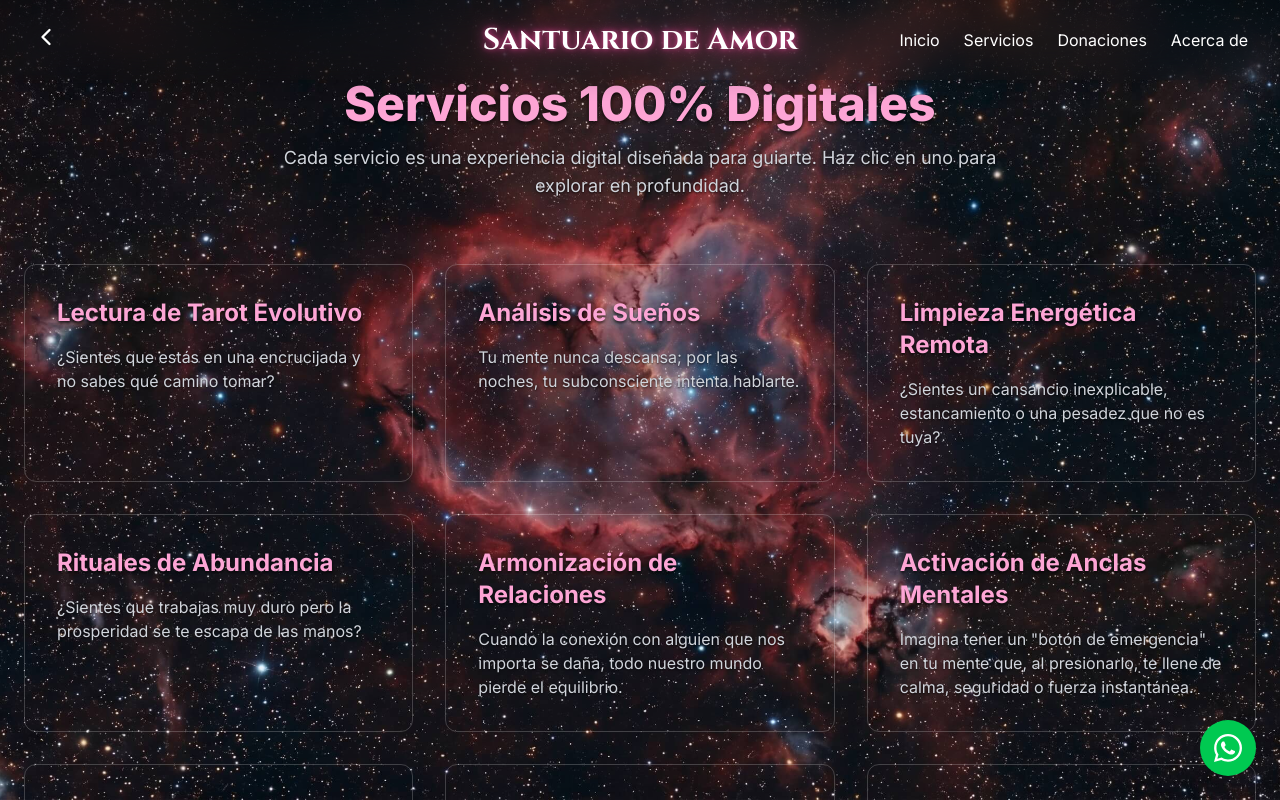
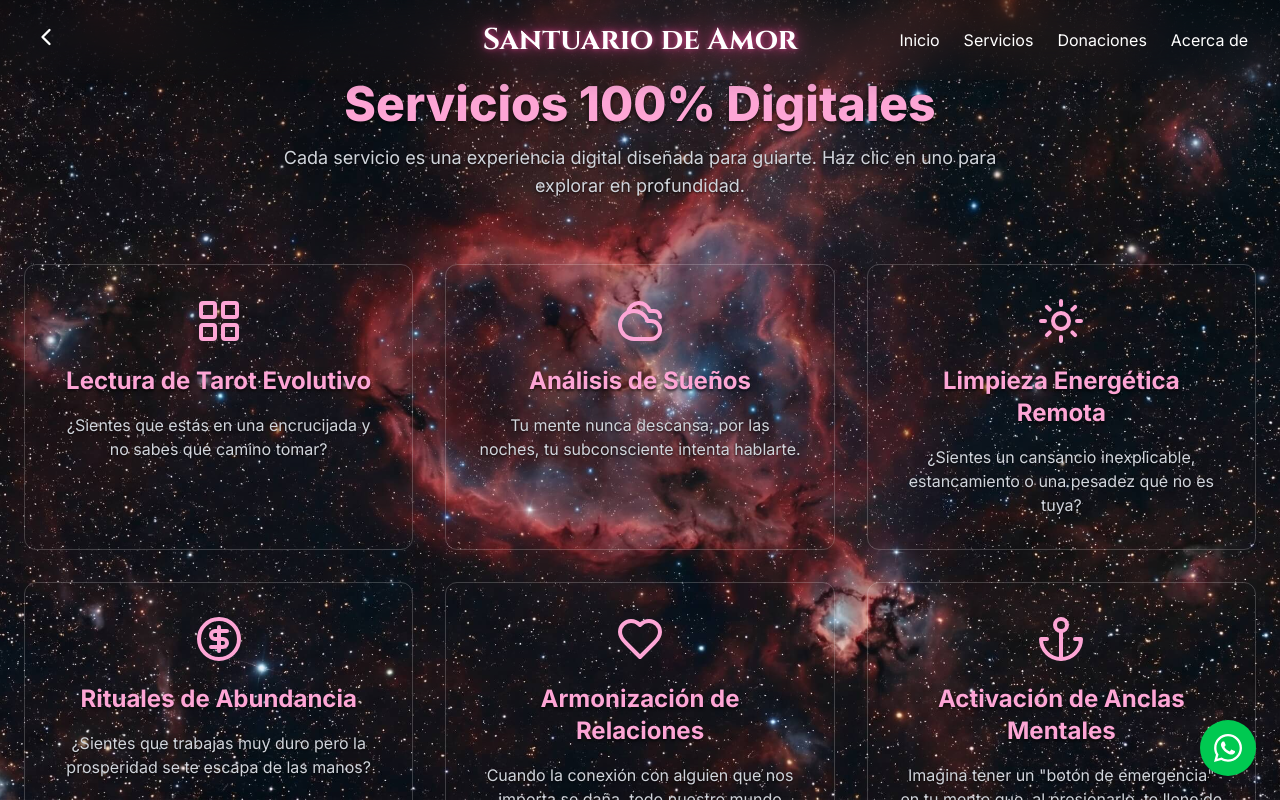
Before and after one commit to RacingAppHub/santuario-de-amor, a Next.js app: page /servicios in a window 1280 px wide. Shown: the top 800 px of the page. Built offline with nearby package versions, Linux system fonts and the light colour scheme.

Commit message:
feat(ui): Add icons to services list on /servicios page

```diff
--- a/app/components/ServiciosClient.tsx
+++ b/app/components/ServiciosClient.tsx
@@ -4,6 +4,7 @@ import { useState } from 'react';
 import Link from 'next/link';
 import dynamic from 'next/dynamic';
 import { serviciosData } from '@/lib/servicios-data';
+import ServiceIcon from './ServiceIcon'; // Importamos el componente de iconos
 
 const ConsultaModal = dynamic(() => import('../components/ConsultaModal'), { ssr: false });
 const WhatsappIcon = dynamic(() => import('../components/WhatsappIcon'), { ssr: false });
@@ -29,8 +30,10 @@ export default function ServiciosClient() {
             <Link
               href={`/servicios/${service.slug}`}
               key={service.id}
-              className="block border border-white/20 p-8 rounded-xl flex flex-col transition-all duration-300 hover:bg-white/10 hover:border-pink-400 hover:shadow-2xl hover:shadow-pink-500/20 transform hover:-translate-y-2"
+              className="block border border-white/20 p-8 rounded-xl flex flex-col items-center text-center transition-all duration-300 hover:bg-white/10 hover:border-pink-400 hover:shadow-2xl hover:shadow-pink-500/20 transform hover:-translate-y-2"
             >
+              {/* Icono añadido aquí */}
+              <ServiceIcon name={service.icon} className="w-12 h-12 mb-5 text-pink-300" />
               <h2 className="text-2xl font-bold text-pink-300 mb-4 [text-shadow:0_2px_3px_rgba(0,0,0,0.7)]">{service.title}</h2>
               <p className="text-gray-300 [text-shadow:0_1px_2px_rgba(0,0,0,0.7)] flex-grow">{service.shortDescription}</p>
             </Link>
```
